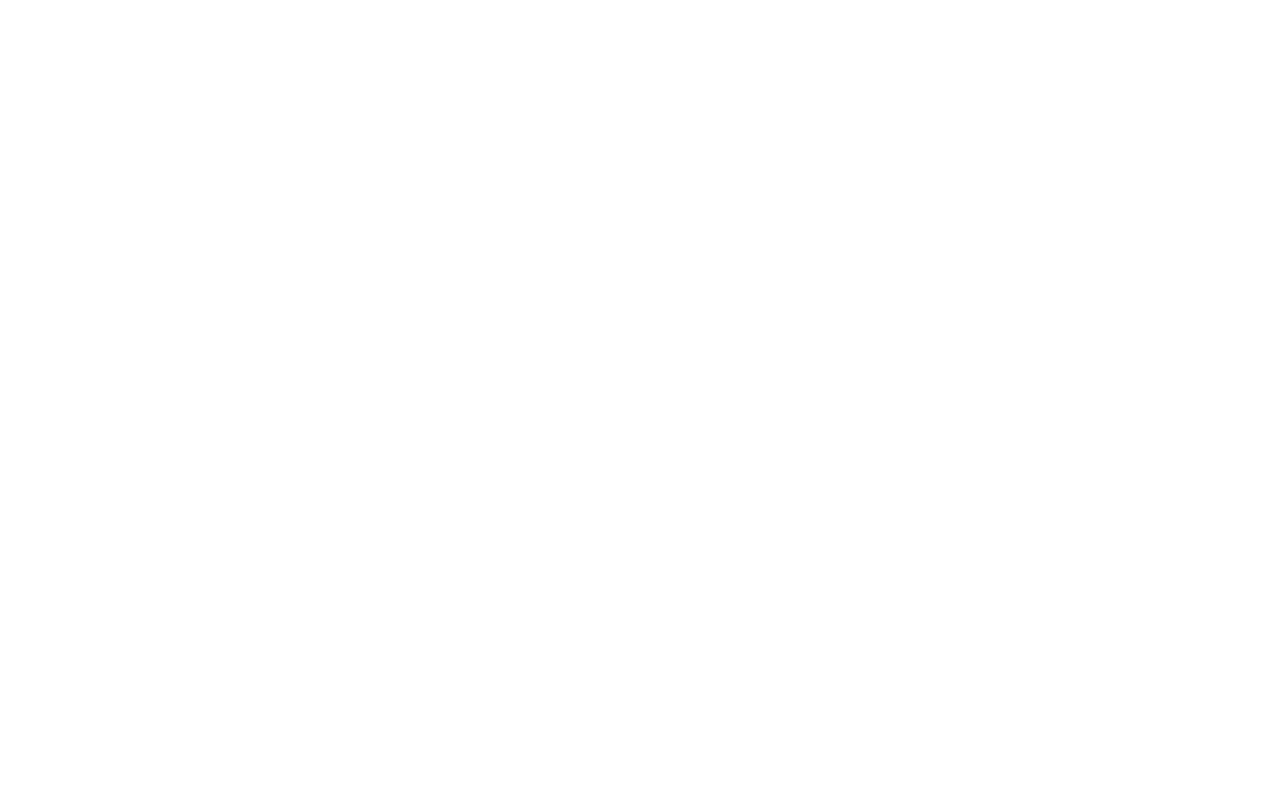
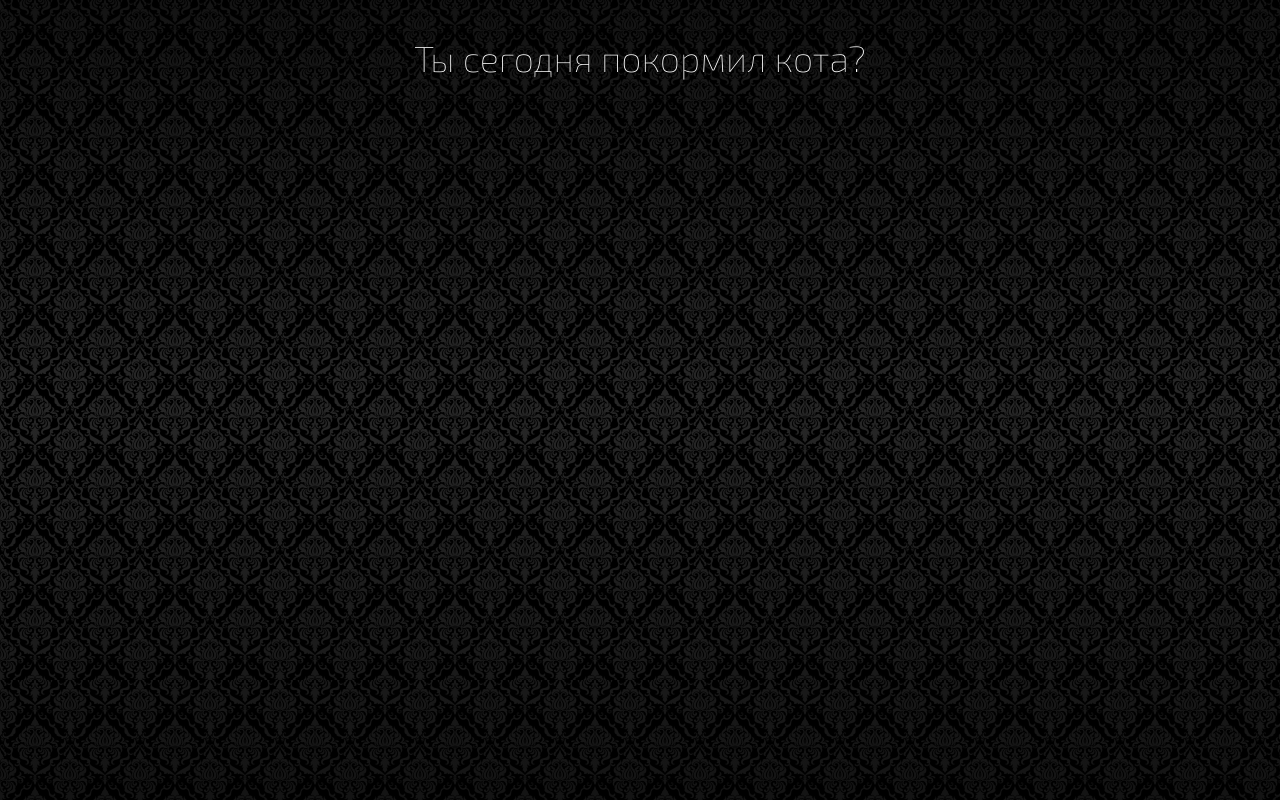
Before and after one commit to nester-dev/funbox-qt, a React (Create React App) app: page / in a window 1280 px wide. Built offline with nearby package versions, Linux system fonts and the light colour scheme.

Commit message:
feat: add hero section styles

```diff
--- a/src/App.js
+++ b/src/App.js
@@ -1,7 +1,13 @@
 import React from "react";
 
 function App() {
-  return <main></main>;
+  return (
+    <main className="hero">
+      <div className="hero__overlay">
+        <h1 className="hero__title">Ты сегодня покормил кота?</h1>
+      </div>
+    </main>
+  );
 }
 
 export default App;
--- a/src/scss/fonts.scss
+++ b/src/scss/fonts.scss
@@ -13,7 +13,7 @@
 	font-style: normal;
 }
 @font-face {
-	font-family: 'Exo20';
+	font-family: Exo20;
 	font-display: swap;
 	src: url("../fonts/Exo20-Thin.woff2") format("woff2"), url("../fonts/Exo20-Thin.woff") format("woff");
 	font-weight: 100;
--- /dev/null
+++ b/src/scss/hero.scss
@@ -0,0 +1,25 @@
+.hero {
+	position: relative;
+	width: 100vw;
+	height: 100vh;
+	background: url(../assets/background.png);
+
+	&__overlay {
+		position: absolute;
+		top: 0;
+		left: 0;
+		right: 0;
+		bottom: 0;
+		background: linear-gradient(180deg, rgba(0, 0, 0, 0.5) 0%, rgba(0, 0, 0, 5e-05) 49.88%, rgba(0, 0, 0, 0.5) 100%);
+	}
+
+	&__title {
+		margin-top: rem(36);
+		font-family: 'Exo20';
+		font-size: rem(36);
+		line-height: 44px;
+		text-align: center;
+		color: #FFF;
+		text-shadow: 0px 1px 1px #000;
+	}
+}
--- /dev/null
+++ b/src/scss/mixins.scss
@@ -0,0 +1,4 @@
+@function rem($px) {
+	$result: math.div($px, 16) + rem;
+	@return $result;
+}
--- a/src/scss/styles.scss
+++ b/src/scss/styles.scss
@@ -1,2 +1,6 @@
+@use 'sass:math';
+
 @import 'fonts.scss';
+@import 'mixins.scss';
 @import 'null.scss';
+@import 'hero.scss';
```
